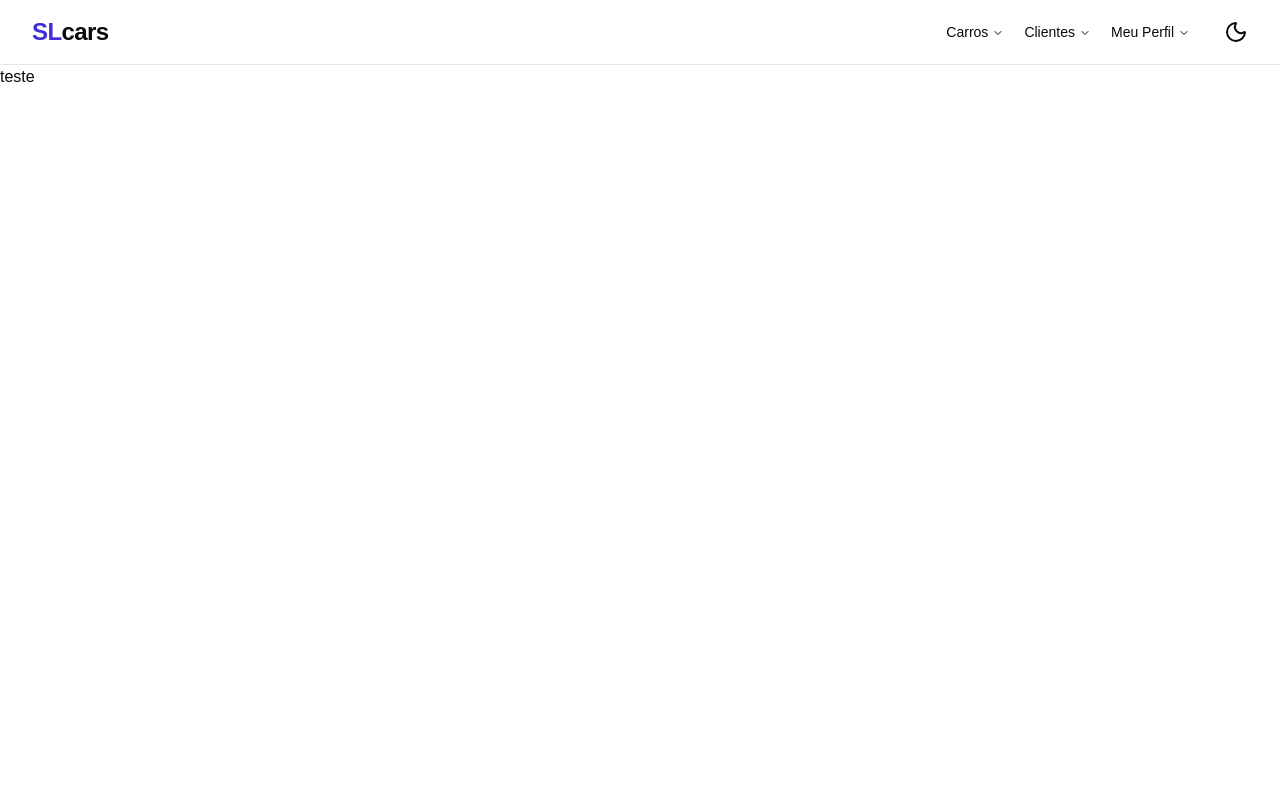
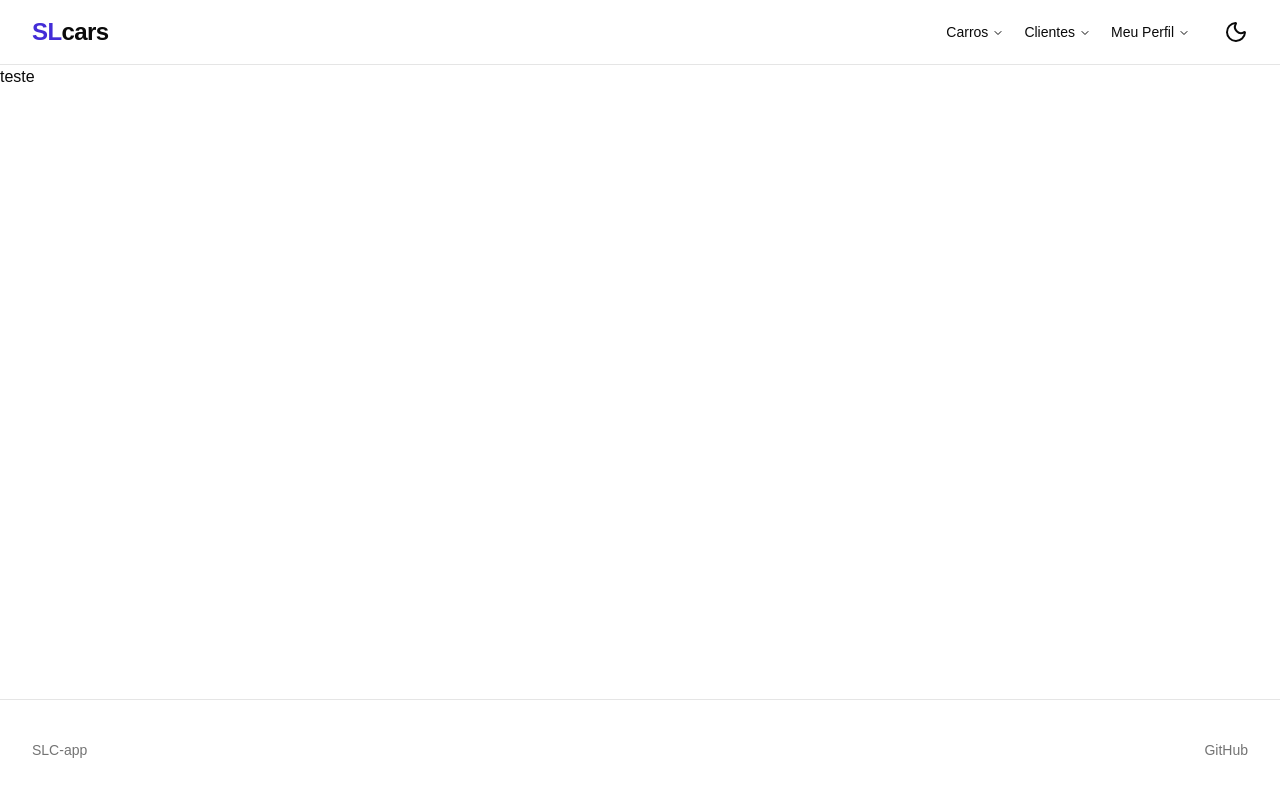
Before and after one commit to RicardoRb06/slc-frontend, a React (Vite) app: page / in a window 1280 px wide. Shown: the top 800 px of the page. Built offline with nearby package versions, Linux system fonts and the light colour scheme; no server answers.

Commit message:
refactor: make screen has min 1 screen size

```diff
--- a/src/views/homepage.tsx
+++ b/src/views/homepage.tsx
@@ -1,6 +1,6 @@
 export function Homepage () {
     return (
-        <div className="min-h-screen min-w-full">
+        <div className="w-full">
             teste
         </div>
     )
```
